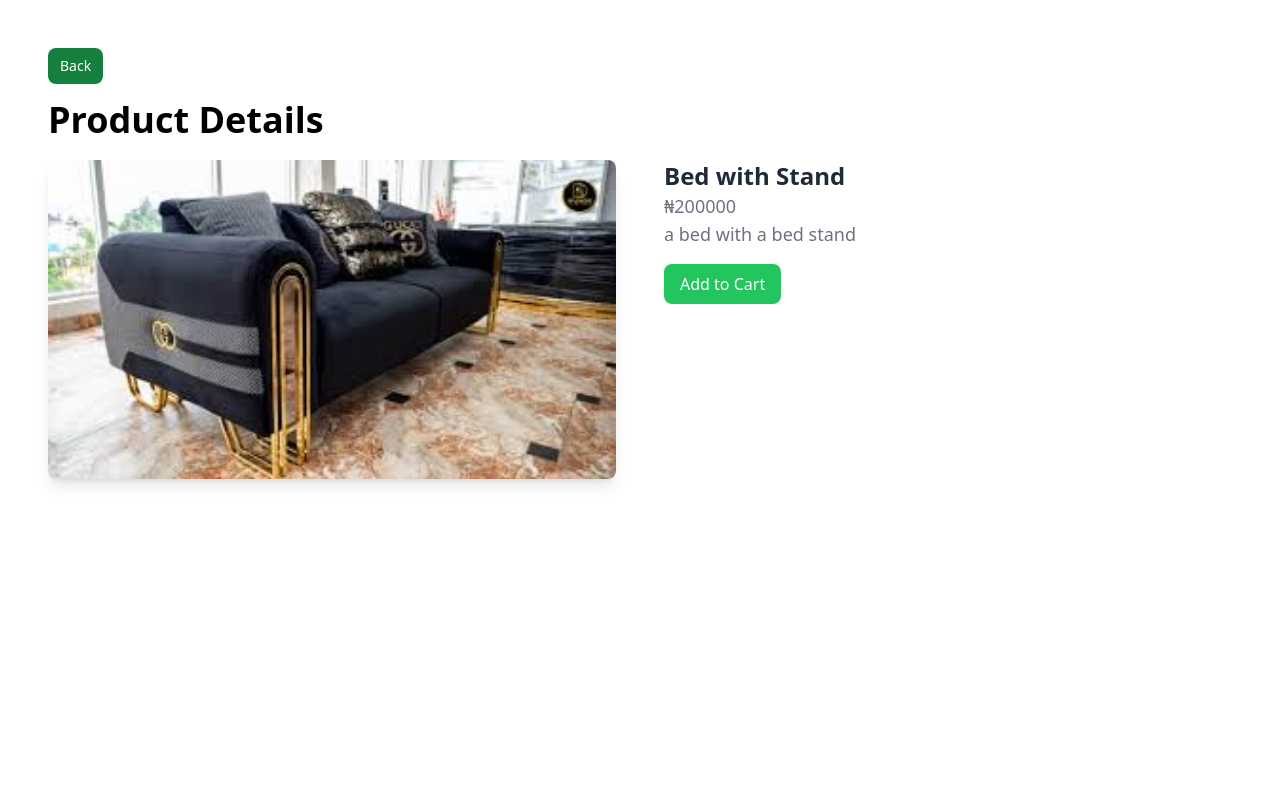
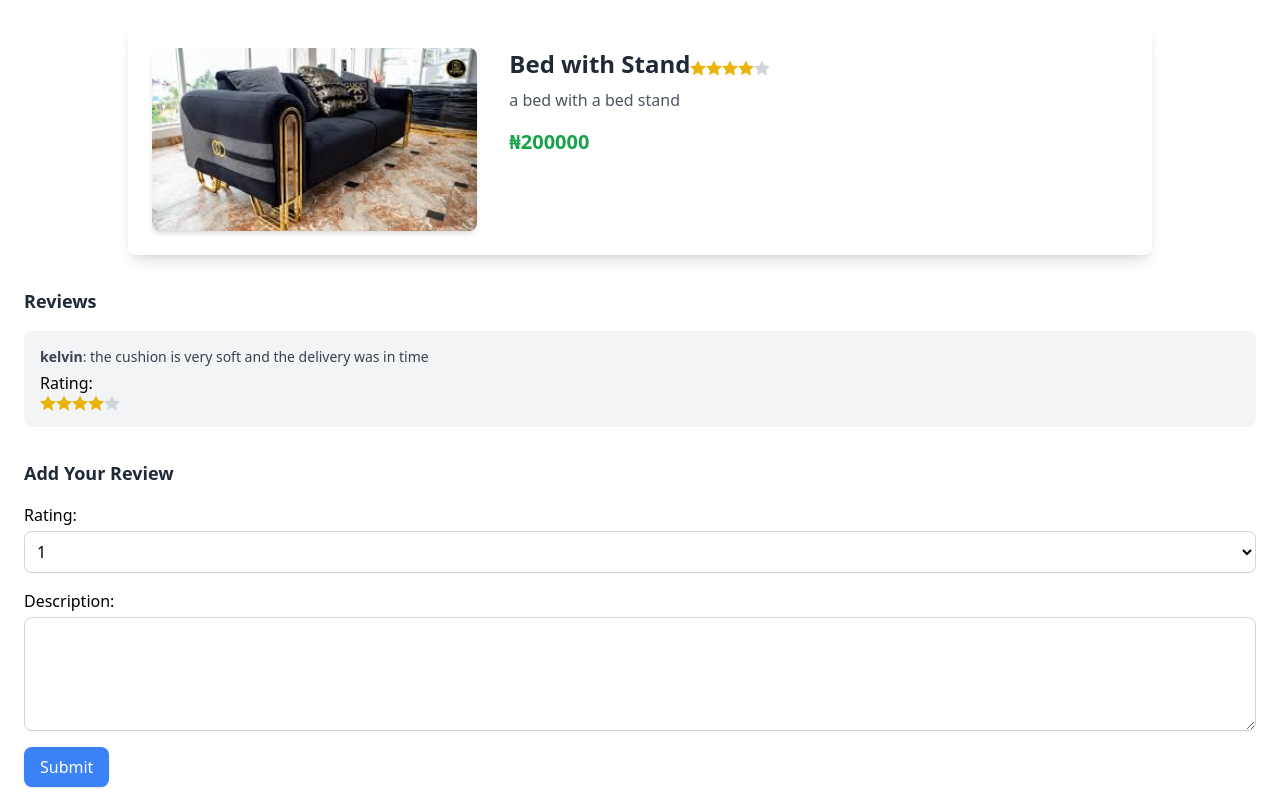
Before and after one commit to jerrysamuel/ozi, a Django app: page /store/product/2/ in a window 1280 px wide. Before the commit the page ends 486 px from the top, so only its background shows below. Run offline with Django 5.2, Linux system fonts and the light colour scheme; data comes from the database, SQL or seed files in the repository; some libraries are stand-ins or nearby versions.

Commit message:
disputes fixed

```diff
--- a/ECOMM/ecommerce/Store/forms.py
+++ b/ECOMM/ecommerce/Store/forms.py
@@ -1,11 +1,11 @@
 from django import forms
-from .models import MyReviews
+from .models import MyReview
 
 class ReviewForm(forms.ModelForm):
     class Meta:
-        model = MyReviews
+        model = MyReview
         fields = ['rating', 'description']
         widgets = {
-            'rating': forms.Select(choices=MyReviews.RATING_CHOICES, attrs={'class': 'form-select'}),
-            'description': forms.Textarea(attrs={'class': 'form-textarea', 'rows': 4, 'placeholder': 'Write your review here...'}),
-        }
+    'rating': forms.Select(choices=[(i, i) for i in range(1, 6)], attrs={'class': 'block w-full mt-1 p-2 bg-white border border-gray-300 rounded-lg shadow-sm focus:ring-2 focus:ring-blue-500 focus:outline-none'}),
+    'description': forms.Textarea(attrs={'class': 'block w-full mt-1 p-2 bg-white border border-gray-300 rounded-lg shadow-sm focus:ring-2 focus:ring-blue-500 focus:outline-none', 'rows': 4}),
+}
--- a/ECOMM/ecommerce/Store/templates/Store/order_summary.html
+++ b/ECOMM/ecommerce/Store/templates/Store/order_summary.html
@@ -35,7 +35,7 @@
                                 </form>
                             {% elif order.status == order.COMPLETED %}
                                 <button class="bg-gray-500 text-white px-2 py-1 rounded cursor-not-allowed" disabled>Completed</button>
-                                <a href="{% url 'add_review' order.id %}"><button name="action" value="accept_delivery" class="bg-green-500 text-white px-2 py-1 rounded">Add Review</button></a>
+                                <a href="{% url 'index' %}"><button name="action" value="accept_delivery" class="bg-green-500 text-white px-2 py-1 rounded">Add Review</button></a>
                             {% elif order.status == order.CANCELLED %}
                                 <button class="bg-gray-500 text-white px-2 py-1 rounded cursor-not-allowed" disabled>Cancelled</button>
                             {% endif %}
--- a/ECOMM/ecommerce/Store/templates/Store/product_details.html
+++ b/ECOMM/ecommerce/Store/templates/Store/product_details.html
@@ -1,29 +1,84 @@
 {% extends "Store/base.html" %}
+{% load custom_filters %}
+{% block content %}
+<div class="max-w-5xl mx-auto p-6 bg-white shadow-lg rounded-lg">
+    <!-- Product Image and Details -->
+    <div class="flex flex-col md:flex-row items-center md:items-start">
+        <img src="{{ product.image.url }}" alt="{{ product.name }}" class="w-full md:w-1/3 rounded-lg shadow-md mb-4 md:mb-0">
+        <div class="ml-0 md:ml-8">
+            <h1 class="text-2xl font-bold text-gray-800">{{ product.name }}</h1>
+            <p class="text-gray-600 mt-2 break-words whitespace-normal">{{ product.description }}</p>
 
-{% block content %}
-<div class="container mx-auto p-6">
-    <a href="{% url 'index' %}" class="inline-flex mb-4 items-center px-3 py-2 text-sm font-medium text-center text-white bg-green-700 rounded-lg hover:bg-green-800 focus:ring-4 focus:outline-none focus:ring-green-300 dark:bg-green-600 dark:hover:bg-green-700 dark:focus:ring-green-800">Back</a>
-    <h1 class="text-4xl font-bold mb-5">Product Details</h1>
-    {% if product %}
-        <div class="grid grid-cols-1 md:grid-cols-2 lg:grid-cols-2 gap-12">
-            <!-- Product Image -->
-            <div>
-                <img src="{{ product.image.url }}" alt="{{ product.name }}" class="w-full rounded-lg shadow-lg">
-            </div>
-            <!-- Product Details -->
-            <div>
-                <h2 class="text-2xl font-bold text-gray-800">{{ product.name }}</h2>
-                <p class="text-lg text-gray-500">₦{{ product.price }}</p>
-                <p class="text-lg text-gray-500">{{ product.description }}</p>
-                <form action="{% url 'add_to_cart' product.id %}" method="POST">
-                    {% csrf_token %}
-                    <button class="bg-green-500 text-white px-4 py-2 rounded-lg mt-4">Add to Cart</button>
-                </form>
-            </div>
+            <p class="text-xl text-green-600 mt-4 font-semibold">₦{{ product.price }}</p>
         </div>
-    {% else %}
-        <p class="text-center text-red-500">Product not found.</p>
-    {% endif %}
 
+        {% if avg_rating %}
+
+        <div class="flex mt-3">
+            {% for i in "12345" %}
+            {% if i <= avg_rating|floatformat:0 %}
+                    <!-- Filled star -->
+                    <svg class="w-4 h-4 text-yellow-500" xmlns="http://www.w3.org/2000/svg" fill="currentColor" viewBox="0 0 24 24">
+                        <path d="M12 .587l3.668 7.568L24 9.432l-6 6.117 1.417 8.451L12 18.899l-7.417 4.101L6 15.549 0 9.432l8.332-1.277L12 .587z" />
+                    </svg>
+                {% else %}
+                    <!-- Empty star -->
+                    <svg class="w-4 h-4 text-gray-300" xmlns="http://www.w3.org/2000/svg" fill="currentColor" viewBox="0 0 24 24">
+                        <path d="M12 .587l3.668 7.568L24 9.432l-6 6.117 1.417 8.451L12 18.899l-7.417 4.101L6 15.549 0 9.432l8.332-1.277L12 .587z" />
+                    </svg>
+                {% endif %}
+            {% endfor %}
+        </div>
+{% endif %}
+
+                </div>
+            </h1>
+    </div>
+
+    <!-- Reviews Section -->
+    <div class="mt-8">
+        <h2 class="text-lg font-semibold text-gray-800 mb-4">Reviews</h2>
+        <div class="space-y-4">
+            {% for review in reviews %}
+                <div class="p-4 bg-gray-100 rounded-lg">
+                    <p class="text-sm text-gray-700">
+                        <span class="font-bold">{{ review.user.username }}</span>: {{ review.description }}
+                    </p>
+                    <div class="mt-1">
+                        <h1>Rating:
+                            <div class="flex">
+                                {% for i in "12345"|make_list %}
+                                    {% if i <= review.rating %}
+                                        <svg class="w-4 h-4 text-yellow-500" xmlns="http://www.w3.org/2000/svg" fill="currentColor" viewBox="0 0 24 24">
+                                            <path d="M12 .587l3.668 7.568L24 9.432l-6 6.117 1.417 8.451L12 18.899l-7.417 4.101L6 15.549 0 9.432l8.332-1.277L12 .587z" />
+                                        </svg>
+                                    {% else %}
+                                        <svg class="w-4 h-4 text-gray-300" xmlns="http://www.w3.org/2000/svg" fill="currentColor" viewBox="0 0 24 24">
+                                            <path d="M12 .587l3.668 7.568L24 9.432l-6 6.117 1.417 8.451L12 18.899l-7.417 4.101L6 15.549 0 9.432l8.332-1.277L12 .587z" />
+                                        </svg>
+                                    {% endif %}
+                                {% endfor %}
+                            </div>
+                        </h1>
+                    </div>
+
+                </div>
+            {% empty %}
+                <p class="text-gray-500">No reviews yet. Be the first to review this product!</p>
+            {% endfor %}
+        </div>
+    </div>
+
+    <!-- Add Review Section -->
+    <div class="mt-8">
+        <h2 class="text-lg font-semibold text-gray-800 mb-4">Add Your Review</h2>
+        <form method="POST" class="space-y-4">
+            {% csrf_token %}
+            {{ form.as_p }}
+            <button type="submit" class="px-4 py-2 bg-blue-500 text-white rounded-lg shadow hover:bg-blue-600">Submit</button>
+        </form>
+    </div>
 </div>
+
+
 {% endblock %}
--- a/ECOMM/ecommerce/Store/urls.py
+++ b/ECOMM/ecommerce/Store/urls.py
@@ -13,5 +13,5 @@
     path('add_to_wishlist/<int:product_id>/', views.add_to_wishlist, name='add_to_wishlist'),
     path('wishlist/', views.wishlist_view, name='wishlist'),
     path('remove_from_wishlist/<int:product_id>/', views.remove_from_wishlist, name='remove_from_wishlist'),
-    path('add-review/<int:order_id>/', views.add_review, name='add_review'),
+    path('product/<int:product_id>/add_review/', views.add_review, name='add_review'),
 ]
--- a/ECOMM/ecommerce/Store/views.py
+++ b/ECOMM/ecommerce/Store/views.py
@@ -1,4 +1,5 @@
 from decimal import Decimal
+from django.forms import modelform_factory
 from django.shortcuts import render, redirect, get_object_or_404
 from django.contrib.auth.decorators import login_required
 from django.contrib import messages
@@ -6,10 +7,45 @@
 from django.db import transaction
 from .models import *
 from .forms import ReviewForm
+from User.decorators import buyer_required, seller_required
+
 
 def product_detail(request, product_id):
-    product = Product.objects.get(id=product_id)
-    context = {'product': product}
+    # Fetch the product or return a 404 error
+    product = get_object_or_404(Product, id=product_id)
+
+    # Get all reviews for the product
+    reviews = MyReview.objects.filter(product=product)
+    avg_rating = MyReview.objects.filter(product=product).aggregate(Avg('rating'))['rating__avg']
+
+    # If no reviews, set avg_rating to 0
+    if avg_rating is None:
+        avg_rating = 0
+
+    # Initialize the review form
+    form = ReviewForm(request.POST or None)
+
+    if request.method == 'POST':
+        # Process the form submission
+        if form.is_valid():
+            # Create or update the review
+            MyReview.objects.update_or_create(
+                user=request.user,
+                product=product,
+                defaults={
+                    'rating': form.cleaned_data['rating'],
+                    'description': form.cleaned_data['description'],
+                },
+            )
+            return redirect('product_detail', product_id=product_id)
+
+    # Pass the product, reviews, and form to the template
+    context = {
+        'avg_rating': avg_rating,
+        'product': product,
+        'reviews': reviews,
+        'form': form
+    }
     return render(request, 'Store/product_details.html', context)
 
 @login_required
@@ -46,6 +82,7 @@
 
     return render(request, "Store/add_product.html", {"store": store})
 @login_required
+@buyer_required
 def view_cart(request):
     """Display items in the user's cart."""
     cart_items = Cart.objects.filter(user=request.user)
@@ -55,6 +92,7 @@
 
 
 @login_required
+@buyer_required
 def add_to_cart(request, product_id):
     """Add a product to the cart or update quantity if it already exists."""
     if request.user.role == "seller":
@@ -73,6 +111,7 @@
 
 
 @login_required
+@buyer_required
 def remove_from_cart(request, cart_item_id):
     """Remove an item from the cart."""
     cart_item = get_object_or_404(Cart, id=cart_item_id, user=request.user)
@@ -81,6 +120,7 @@
     return redirect("view_cart")
 
 @login_required
+@buyer_required
 
 def checkout(request):
     # Ensure the user has a cart
@@ -123,7 +163,15 @@
 
                 # Initiate payment (add to escrow)
                 if order.initiate_payment():  # Assuming initiate_payment handles payment gateway logic
-                    order.save()  # Save the order only after successful payment
+                    order.save()
+
+                for cart_item in cart_items:
+                    OrderItem.objects.create(
+                    order=order,
+                    product=cart_item.product,
+                    quantity=cart_item.quantity,
+                )
+
 
                     # Clear the user's cart after the order is created
                     cart_items.delete()
@@ -143,6 +191,7 @@
         "profile": profile,  # Pass the profile to prefill fields if needed
     })
 @login_required
+@buyer_required
 def order_summary(request):
     # Get all orders for the authenticated buyer
     orders = Order.objects.filter(buyer=request.user)
@@ -162,12 +211,22 @@
 
 
             elif action == "reject_delivery":
-                if order.status == Order.PENDING:
-                    order.status = Order.CANCELLED
-                    order.save()
-                    messages.success(request, f"You have rejected delivery for Order #{order.id}.")
-                else:
-                    messages.error(request, f"Order #{order.id} cannot be rejected in its current state.")
+
+                    if order.status == Order.PENDING:
+                        # Update the order status
+                        order.status = Order.CANCELLED
+                        order.save()
+
+                        # Automatically create a Dispute entry
+                        Dispute.objects.create(
+                            order=order,
+                            buyer_email=order.buyer.email,  # Email of the buyer from the order
+                            seller_email=order.seller.email,  # Email of the seller from the order
+                        )
+
+                        messages.success(request, f"You have rejected delivery for Order #{order.id}. A dispute has been opened.")
+                    else:
+                        messages.error(request, f"Order #{order.id} cannot be rejected in its current state.")
 
             elif action == "cancel_order":
                 if order.status == Order.PENDING:
@@ -190,32 +249,28 @@
     return render(request, "Store/order_summary.html", {"orders": orders})
 
 @login_required
-def add_review(request, order_id):
-    """
-    View to allow users to add a review for a specific order.
-    """
-    order = get_object_or_404(Order, id=order_id, buyer=request.user)  # Ensure the user owns the order
+@buyer_required
+def add_review(request, product_id):
+    product = get_object_or_404(Product, id=product_id)
+    reviews = MyReview.objects.filter(product=product)
+    form = ReviewForm(request.POST or None)
 
-    # Check if a review already exists for this order
-    existing_review = MyReviews.objects.filter(order=order, user=request.user).first()
-    if existing_review:
-        messages.warning(request, "You have already submitted a review for this order.")
-        return redirect('order_summary')  # Redirect to order summary or appropriate page
+    if request.method == 'POST':
+        if form.is_valid():
+            # Create or update the review for the product
+            MyReview.objects.update_or_create(
+                user=request.user,
+                product=product,
+                defaults={
+                    'rating': form.cleaned_data['rating'],
+                    'description': form.cleaned_data['description'],
+                },
+            )
+            return redirect('product_details', id=product_id)  # Adjust to your product details URL name
 
-    if request.method == "POST":
-        form = ReviewForm(request.POST)
-        if form.is_valid():
-            # Save the review
-            review = form.save(commit=False)
-            review.user = request.user
-            review.order = order
-            review.save()
-            messages.success(request, "Thank you for your review!")
-            return redirect('order_summary')
-    else:
-        form = ReviewForm()
+    return render(request, 'Store/add_review.html', {'form': form, 'product': product, 'reviews':reviews})
 
-    return render(request, "Store/add_review.html", {"form": form, "order": order})
+
 
 @login_required
 def add_to_wishlist(request, product_id):
--- a/requirements.txt
+++ b/requirements.txt
@@ -1,5 +1,11 @@
 asgiref==3.8.1
+certifi==2024.12.14
+charset-normalizer==3.4.1
 Django==5.1.4
+django-jazzmin==3.0.1
+idna==3.10
 pillow==11.0.0
+requests==2.32.3
 sqlparse==0.5.3
 typing_extensions==4.12.2
+urllib3==2.3.0
```
Also changed, not shown: ECOMM/ecommerce/Store/admin.py (+42 -7 lines), ECOMM/ecommerce/Store/models.py (+29 -40 lines), ECOMM/ecommerce/Store/templates/Store/add_review.html (+17 -15 lines), ECOMM/ecommerce/Store/templatetags/custom_filters.py (added, +7 -0 lines), ECOMM/ecommerce/User/templates/User/index.html (+21 -0 lines), ECOMM/ecommerce/User/views.py (+17 -7 lines), ECOMM/ecommerce/ecommerce/settings.py (+171 -0 lines), ECOMM/ecommerce/Store/migrations/0008_remove_reviews_order_myreview_delete_myreviews_and_more.py (added), ECOMM/ecommerce/Store/migrations/0009_orderitem.py (added), ECOMM/ecommerce/Store/migrations/0010_remove_myreview_order.py (added), ECOMM/ecommerce/Store/migrations/0011_alter_myreview_rating.py (added), ECOMM/ecommerce/Store/templatetags/__init__.py (added), ECOMM/ecommerce/db.sqlite3, ECOMM/ecommerce/static/img/Untitled.png (added).
